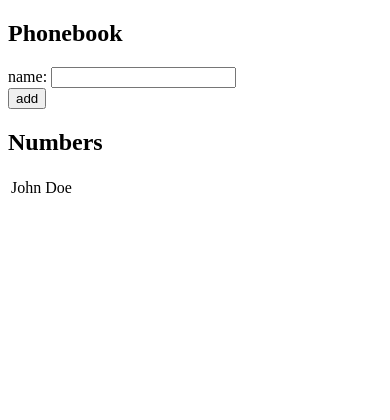
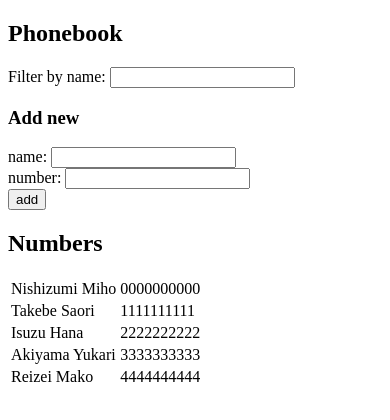
Before and after one commit to OgaitnasDev/FullstackOpenExercises, a React (Vite) app in the folder part2/phonebook/: page / in a window 390 px wide. Shown: the top 420 px of the page. Built offline with nearby package versions, Linux system fonts and the light colour scheme.

Commit message:
2.9*: The Phonebook Step 4

```diff
--- a/part2/phonebook/src/App.jsx
+++ b/part2/phonebook/src/App.jsx
@@ -2,16 +2,25 @@ import { useState } from 'react'
 
 const App = () => {
   const [persons, setPersons] = useState([
-    { name: 'John Doe' }
+    { name: 'Nishizumi Miho', number: '0000000000' },
+    { name: 'Takebe Saori', number: '1111111111'},
+    { name: 'Isuzu Hana', number:  '2222222222'},
+    { name: 'Akiyama Yukari', number: '3333333333' },
+    { name: 'Reizei Mako', number: '4444444444' }
   ])
   const [newName, setNewName] = useState('')
+  const [newNumber, setNewNumber] = useState('')
+  const [filter, setFilter] = useState('')
+
+  const personsToShow = persons.filter(p => p.name.toLowerCase().includes(filter.toLowerCase()))
 
   const addPerson = (event) => {
     event.preventDefault()
 
     if(!persons.map(p => p.name).includes(newName)){
       const newPerson = {
-        name: newName
+        name: newName,
+        number: newNumber
       }
       setPersons(persons.concat(newPerson))
     }
@@ -20,18 +29,32 @@ const App = () => {
       console.log("Person already exists")
     }
     setNewName('')
+    setNewNumber('')
   }
 
 	const handleOnChange = (event) => {
 		setNewName(event.target.value)
 	}
 
+  const handleNumberOnChange = (event) => {
+    setNewNumber(event.target.value)
+  }
+
+  const handleFilterOnChange = (event) =>{
+    setFilter(event.target.value)
+  }
+
   return (
     <div>
       <h2>Phonebook</h2>
+      Filter by name: <input value={filter} onChange={handleFilterOnChange}></input>
       <form  onSubmit={addPerson}>
+        <div><h3>Add new</h3></div>
         <div>
           name: <input value={newName} onChange={handleOnChange} />
+        </div>
+        <div>
+          number: <input value={newNumber} onChange={handleNumberOnChange}/>
         </div>
         <div>
           <button type="submit">add</button>
@@ -40,7 +63,7 @@ const App = () => {
       <h2>Numbers</h2>
 			<table>
 				<tbody>
-					{persons.map( (p) => <tr key={p.name}><td>{p.name}</td></tr>)}
+					{personsToShow.map( (p) => <tr key={p.name}><td>{p.name}</td><td>{p.number}</td></tr>)}
 				</tbody>
 			</table>
 
```
